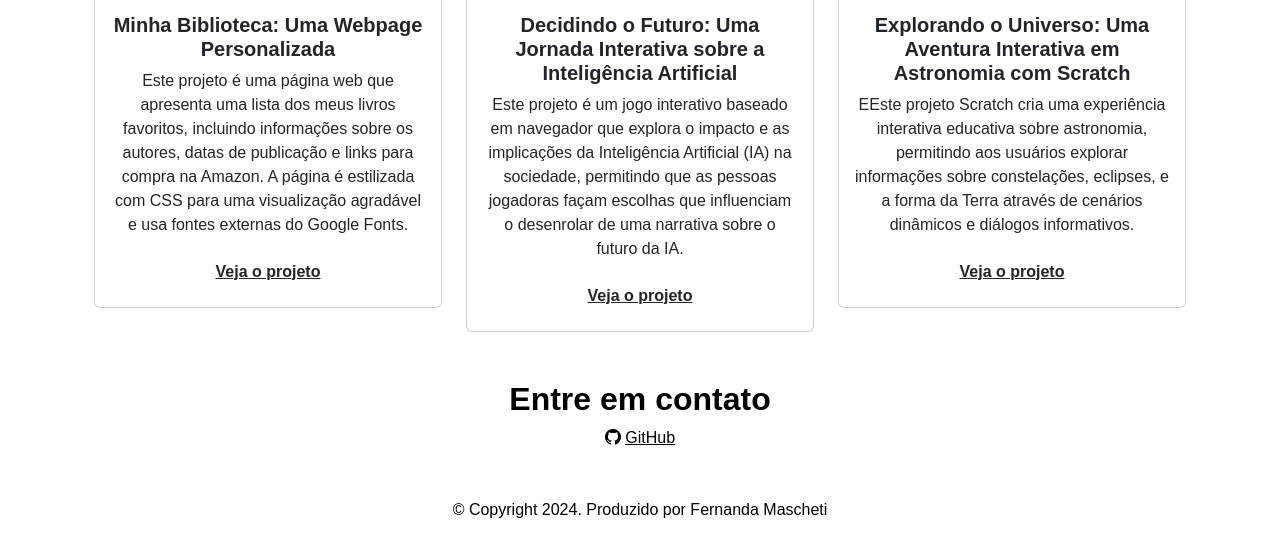
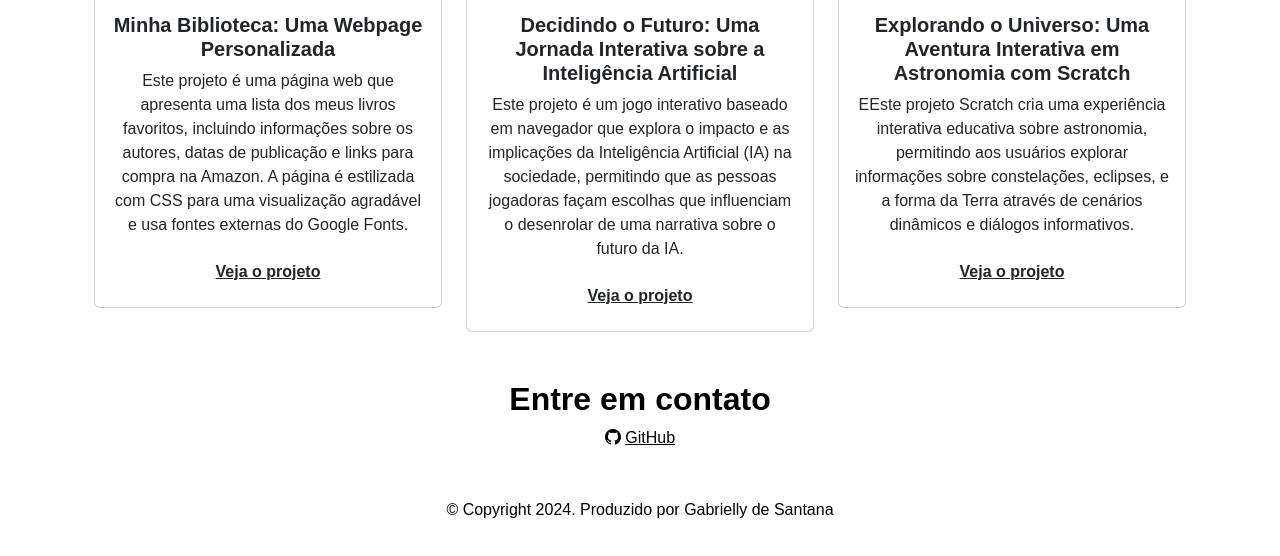
Before and after one commit to GabriellydeSantana/portfolio, a plain HTML site: page index.html in a window 1280 px wide. Shown: the part 730-1286 px from the top of the page. Drawn offline with nearby package versions, Linux system fonts and the light colour scheme.

Commit message:
20-05-25

```diff
--- a/index.html
+++ b/index.html
@@ -215,7 +215,7 @@
             <i class="bi bi-github"></i>
             <a href="https://github.com/femascheti">GitHub</a>
         </div>
-        <p class="my-5 text-center">© Copyright 2024. Produzido por Fernanda Mascheti</p>
+        <p class="my-5 text-center">© Copyright 2024. Produzido por Gabrielly de Santana </p>
     </footer>
 
     <script src="https://cdn.jsdelivr.net/npm/bootstrap@5.3.2/dist/js/bootstrap.bundle.min.js"></script>
```
